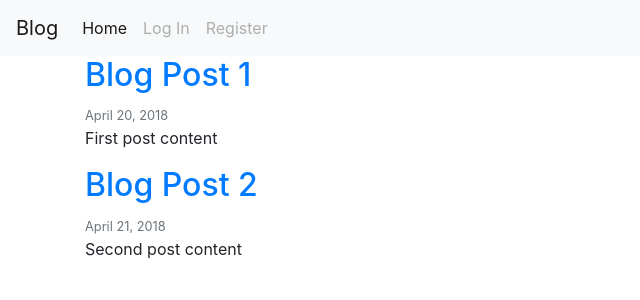
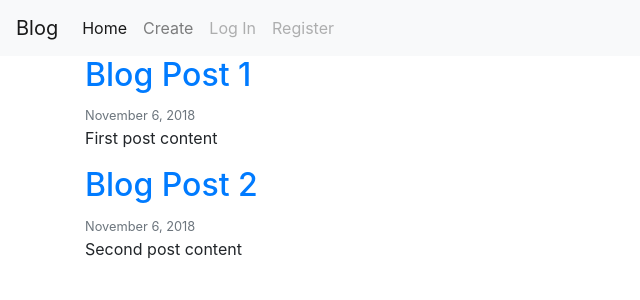
Before and after one commit to tuongviatruong/blog, a Flask app: page / in a window 1280 px wide. Shown: the top 300 px of the page, without its empty margins (0-640 px from the left). Run offline with Flask 2, Linux system fonts and the light colour scheme; some libraries are stand-ins or nearby versions.

Commit message:
create post

```diff
--- a/server.py
+++ b/server.py
@@ -12,12 +12,12 @@ posts = [
     {
         'title': 'Blog Post 1',
         'description': 'First post content',
-        'date_posted': 'April 20, 2018'
+        'date_posted': 'November 6, 2018'
     },
     {
         'title': 'Blog Post 2',
         'description': 'Second post content',
-        'date_posted': 'April 21, 2018'
+        'date_posted': 'November 6, 2018'
     }
 ]
 
@@ -28,6 +28,24 @@ def homepage():
 
     return render_template("homepage.html", posts=posts)
 
+@app.route('/create-form')
+def create_form():
+    """"Create a post form"""
+
+    return render_template("create_form.html")
+
+@app.route('/create', methods=["POST"])
+def create_post():
+    """Create a post"""
+    title = request.form['title']
+    description = request.form['description']
+    date = request.form['date']
+    post = Blog(title=title, description=description, date=date)
+
+    db.session.add(post)
+    d.session.commit()
+
+    return redirect('/')
 
 
 
--- a/templates/base.html
+++ b/templates/base.html
@@ -24,6 +24,9 @@
           <a class="nav-link" href="/">Home <span class="sr-only">(current)</span></a>
         </li>
         <li class="nav-item">
+          <a class="nav-link" href="/create-form">Create</a>
+        </li>
+        <li class="nav-item">
           <a class="nav-link disabled" href="">Log In</a>
         </li>
         <li class="nav-item">
```
Also changed, not shown: templates/create_form.html (added, +25 -0 lines), 1 other file.
